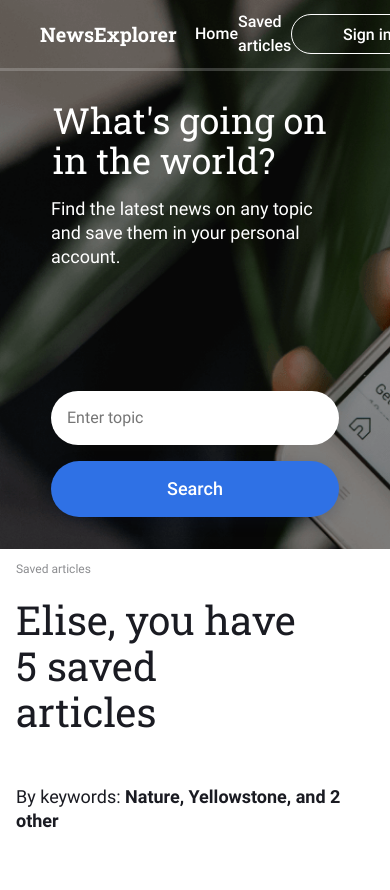
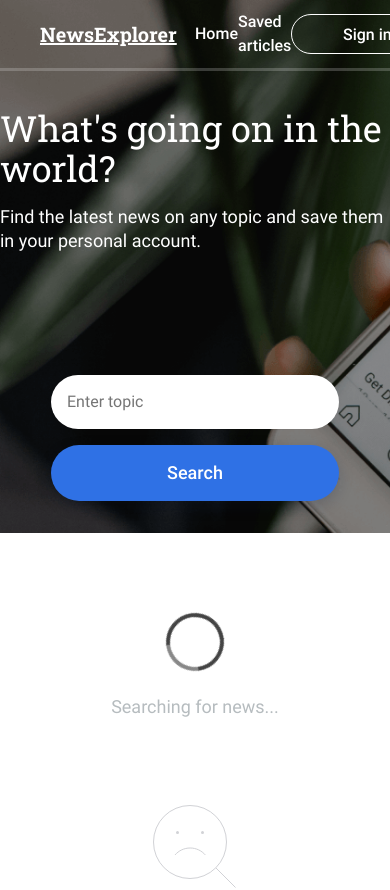
Before and after one commit to lmontem/news-explorer-frontend, a React (Create React App) app: page / in a window 390 px wide. Shown: the top 890 px of the page. Built offline with nearby package versions, Linux system fonts and the light colour scheme; a web font is replaced by a local one.

Commit message:
main and savednew routes

```diff
--- a/src/components/App/App.js
+++ b/src/components/App/App.js
@@ -1,11 +1,14 @@
 
 import React, {useState} from 'react';
-import SearchForm from '../SearchForm/SearchForm.js';
-import NothingFound from '../NothingFound/NothingFound';
-import Preloader from '../Preloader/Preloader';
+import { Route, Switch} from 'react-router-dom';
+import Main from '../Main/Main.js';
+import SavedNews from '../SavedNews/SavedNews.js';
+import Header from '../Header/Header.js';
+import NothingFound from '../NothingFound/NothingFound.js';
+import Preloader from '../Preloader/Preloader.js';
 import NewsCardList from '../NewsCardList/NewsCardList.js';
-import About from '../About/About';
-import Footer from '../Footer/Footer';
+import About from '../About/About.js';
+import Footer from '../Footer/Footer.js';
 import './App.css';
 import SavedNewsHeader from '../SavedNewsHeader/SavedNewsHeader.js';
 import RegisterPopup from '../RegisterPopup/RegisterPopup.js';
@@ -18,19 +21,26 @@ function App() {
     setRegisterPopupOpen(true);
   }
   return (
-  (
+  (<>
     <div className="page">
 
-      <SearchForm />
-      <SavedNewsHeader />
-      <NothingFound />
-      <Preloader />
+      <Switch>
+        <Route exact path='/'>
+          <Main />
+        </Route>
+        <Route exact path='/saved-news'>
+          <SavedNews />
+        </Route>
+      </Switch>
+
+
       <NewsCardList />
       <About />
       <Footer />
       <RegisterPopup
        isOpen={isRegisterPopupOpen} />
     </div>
+    </>
   )
   );
 }
--- a/src/components/Footer/Footer.js
+++ b/src/components/Footer/Footer.js
@@ -7,7 +7,7 @@ function Footer(props){
                 <p className='footer__copyright'>© 2021 Supersite, Powered by News API</p>
                 <nav className='footer__links'>
                     <ul className='footer__list'>
-                        <li><a className='footer__link' href= '#' target='_blank' rel='noreferrer'>Home</a></li>
+                        <li><a className='footer__link' href= '/' target='_self' rel='noreferrer'>Home</a></li>
                         <li className='footer__list_item'><a className='footer__link' href= 'https://practicum.yandex.com/' target='_blank' rel='noreferrer'>Practicum by Yandex</a></li>
                         <li><a className='footer__link'href='https://github.com/lmontem/news-explorer-frontend' target='_blank' rel='noreferrer'><img src={githubLogo} alt='github logo' /></a></li>
                         <li><a className='footer__link'href='https://www.facebook.com/YPracticum' target='_blank' rel='noreferrer'><img src={facebookLogo} alt='facebook logo' /></a></li>
--- a/src/components/Header/Header.js
+++ b/src/components/Header/Header.js
@@ -4,7 +4,7 @@ function Header(props) {
     return(
         (
             <header className= 'header'>
-                <p className='header__logo'>NewsExplorer</p>
+                <a className='header__logo' href='/'>NewsExplorer</a>
                 <Navigation
                  />
             </header>
--- /dev/null
+++ b/src/components/Main/Main.css
@@ -0,0 +1,50 @@
+.main__container{
+    display: flex;
+    flex-direction: column;
+    align-items: center;
+}
+
+.main__header {
+    font-family: 'Roboto Slab', 'Roboto', Arial, Helvetica, sans-serif;
+    font-weight: 400;
+    font-size: 60px;
+    line-height: 1.07;
+    color: #fff;
+    max-width: 608px;
+    margin-top: 80px;
+    margin-bottom: 32px;
+    align-self: center;
+}
+
+.main__text {
+    font-family: 'Roboto', Arial, Helvetica, sans-serif;
+    font-size: 18px;
+    font-weight: normal;
+    line-height: 1.33;
+    color: #fff;
+    max-width: 608px;
+    margin: 0;
+}
+
+@media screen and (max-width: 800px) {
+    .main__header {
+        font-size: 36px;
+        line-height: 1.11;
+        max-width: 452px;
+        margin-top: 38px;
+        margin-bottom: 16px;
+    }
+    .main__text {
+        max-width: 452px;
+    }
+}
+
+@media screen and (max-width: 500px) {
+    .search__header {
+        max-width: 285px;
+        margin-top: 30px;
+    }
+    .search__text{
+        max-width: 288px;
+    }
+}
--- /dev/null
+++ b/src/components/Main/Main.js
@@ -0,0 +1,27 @@
+import Header from '../Header/Header';
+import NothingFound from '../NothingFound/NothingFound';
+import Preloader from '../Preloader/Preloader';
+import SearchForm from "../SearchForm/SearchForm";
+
+
+function Main(props) {
+    return (
+        (
+            <main className='main'>
+                <div className='background'>
+                    <Header />
+                    <div className='main__container'>
+                        <h1 className='main__header'>What's going on in the world?</h1>
+                        <p className='main__text'>Find the latest news on any topic and save them in your personal account.</p>
+                    </div>
+                    <SearchForm />
+                </div>
+                <Preloader />
+                <NothingFound />
+
+            </main>
+        )
+    )
+}
+
+export default Main;
--- a/src/components/Navigation/Navigation.js
+++ b/src/components/Navigation/Navigation.js
@@ -1,11 +1,14 @@
+import { Link } from 'react-router-dom';
+
 function Navigation(props) {
     return (
         (
             <nav className= 'nav'>
-                <a className='nav__text' href='home'>Home</a> {/*need to have underline on border when on page(home or saved artiles) */}
-                <a className='nav__text' href='saved'>Saved articles</a> {/*need only when user is signed in */}
+                <Link className='nav__text' exact to='/'>Home</Link> {/*need to have underline on border when on page(home or saved artiles) */}
+                <Link className='nav__text' exact to='/saved-news'>Saved articles</Link> {/*need only when user is signed in */}
                 <button onClick= {props.handleRegisterClick} className='nav__btn nav__text'>Sign in</button> {/*changes to user name when user is signed in */}
             </nav>
+
         )
     )
 }
--- /dev/null
+++ b/src/components/SavedNews/SavedNews.js
@@ -0,0 +1,15 @@
+import Header from '../Header/Header.js';
+import SavedNewsHeader from "../SavedNewsHeader/SavedNewsHeader";
+
+function SavedNews(){
+    return(
+        (
+            <section className='saved-main'>
+                <Header />
+                <SavedNewsHeader />
+            </section>
+        )
+    )
+}
+
+export default SavedNews;
--- a/src/components/SearchForm/SearchForm.css
+++ b/src/components/SearchForm/SearchForm.css
@@ -5,26 +5,6 @@
     align-items: center;
 }
 
-.search__header {
-    font-family: 'Roboto Slab', 'Roboto', Arial, Helvetica, sans-serif;
-    font-weight: 400;
-    font-size: 60px;
-    line-height: 1.07;
-    color: #fff;
-    max-width: 608px;
-    margin-top: 80px;
-    margin-bottom: 32px;
-}
-
-.search__text {
-    font-family: 'Roboto', Arial, Helvetica, sans-serif;
-    font-size: 18px;
-    font-weight: normal;
-    line-height: 1.33;
-    color: #fff;
-    max-width: 608px;
-    margin: 0;
-}
 
 .search__form {
     display: flex;
@@ -66,16 +46,7 @@
 }
 
 @media screen and (max-width: 800px) {
-    .search__header {
-        font-size: 36px;
-        line-height: 1.11;
-        max-width: 452px;
-        margin-top: 38px;
-        margin-bottom: 16px;
-    }
-    .search__text {
-        max-width: 452px;
-    }
+
     .search__form {
         min-width: 452px;
         min-height: 56px;
@@ -92,13 +63,7 @@
 }
 
 @media screen and (max-width: 500px) {
-    .search__header {
-        max-width: 285px;
-        margin-top: 30px;
-    }
-    .search__text{
-        max-width: 288px;
-    }
+
     .search__form{
         min-width: 288px;
         flex-direction: column;
--- a/src/components/SearchForm/SearchForm.js
+++ b/src/components/SearchForm/SearchForm.js
@@ -1,19 +1,14 @@
-import Header from '../Header/Header';
+
 function SearchForm(props) {
     return (
         (
-            <div className='background'>
-                <Header />
-                <section className='search'>
+            <section className='search'>
+                <form className='search__form'>
+                    <input className='search__input' placeholder='Enter topic' />
+                    <button className='search__btn'>Search</button>
+                </form>
+            </section>
 
-                    <h1 className='search__header'>What's going on in the world?</h1>
-                    <p className='search__text'>Find the latest news on any topic and save them in your personal account.</p>
-                    <form className='search__form'>
-                        <input className='search__input' placeholder='Enter topic' />
-                        <button className='search__btn'>Search</button>
-                    </form>
-                </section>
-            </div>
 
         )
     )
--- a/src/index.css
+++ b/src/index.css
@@ -1,7 +1,8 @@
 @import url('./vendor/normalize.css');
 @import url('./vendor/fonts/fonts.css');
 @import url('./components/App/App.css');
-
+@import url('./components/Main/Main.css');
+@import url('./components/SavedNews/SavedNews.css');
 @import url('./components/Header/Header.css');
 @import url('./components/Navigation/Navigation.css');
 @import url('./components/SavedNewsHeader/SavedNewsHeader.css');
--- a/src/index.js
+++ b/src/index.js
@@ -1,12 +1,15 @@
 import React from 'react';
 import ReactDOM from 'react-dom';
+import { BrowserRouter } from 'react-router-dom';
+import App from '../src/components/App/App.js';
 import './index.css';
-import App from '../src/components/App/App';
 import reportWebVitals from './reportWebVitals';
 
 ReactDOM.render(
   <React.StrictMode>
-    <App />
+    <BrowserRouter>
+      <App />
+    </BrowserRouter>
   </React.StrictMode>,
   document.getElementById('root')
 );
```
Also changed, not shown: src/components/SavedNews/SavedNews.css (added), 1 other file (tests, documents, lock files or other folders).
